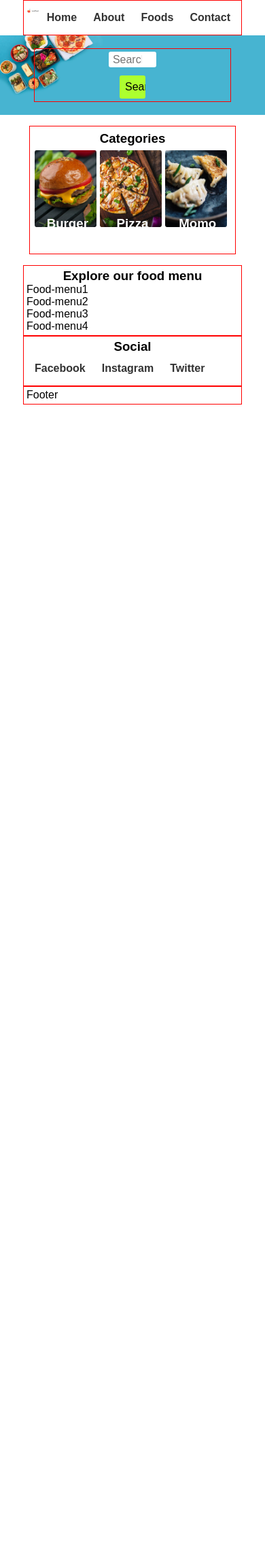
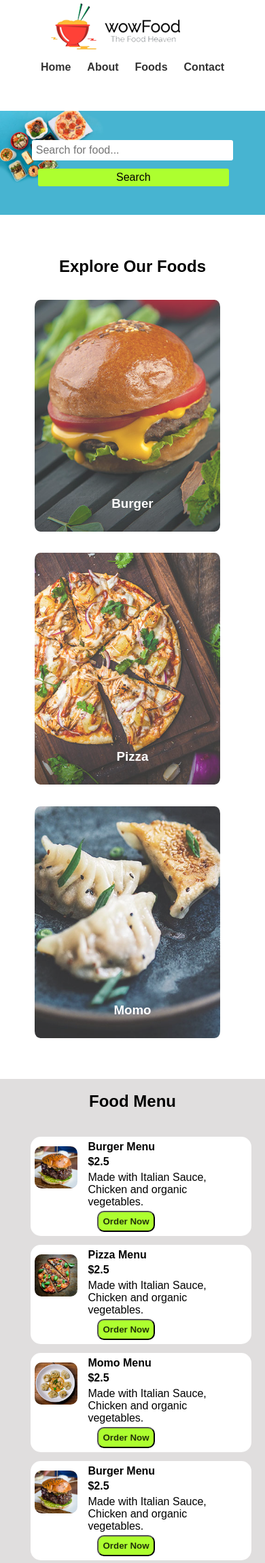
Before and after one commit to Samuel1604/Restaurant-Project, a PHP site: page / in a window 390 px wide. Shown: the top 2299 px of the page at 68% size. Before the commit the page ends 595 px from the top, so only its background shows below. Run offline with PHP 8.4, Linux system fonts and the light colour scheme.

Commit message:
Desktop and mobile responsive webpage

```diff
--- a/css/style.css
+++ b/css/style.css
@@ -7,12 +7,20 @@
 .container {
   width: 80%;
   padding: 1%;
-  border: 1px solid red;
   margin: 0 auto;
 }
 
+button {
+  background-color: greenyellow;
+  padding: 6px;
+  border-radius: 10%;
+  margin-top: 2%;
+}
+
+h2,
 h3 {
   text-align: center;
+  margin-bottom: 2%;
 }
 
 a {
@@ -31,7 +39,6 @@ a:hover {
 
 #logo {
   width: 10%;
-  /* border: 1px solid black; */
 }
 
 #logo img {
@@ -43,7 +50,7 @@ nav {
   justify-content: space-between;
 }
 
-ul{
+ul {
   list-style-type: none;
   display: flex;
 }
@@ -65,11 +72,9 @@ form {
   display: flex;
   align-items: center;
   justify-content: center;
-  flex-direction: column;
 }
 
-
-#search input[type = search] {
+#search input[type="search"] {
   width: 25%;
   padding: 1% 6px;
   border: none;
@@ -77,12 +82,12 @@ form {
   font-size: medium;
 }
 
-#search input[type = submit] {
+#search input[type="submit"] {
   padding: 8px;
   width: 13.5%;
   border: none;
   border-radius: 3px;
-  margin-top: 12px;
+  margin-left: 12px;
   font-size: medium;
   background-color: greenyellow;
   cursor: pointer;
@@ -112,3 +117,152 @@ form {
   bottom: 15%;
   color: white;
 }
+
+#foods {
+  background-color: #e0dede;
+  padding: 4% 0;
+  height: 100%;
+}
+
+#food {
+  display: flex;
+  justify-content: space-between;
+  flex-wrap: wrap;
+}
+
+#food img {
+  width: 20%;
+  height: 20%;
+  border-radius: 5%;
+}
+
+.food-menu {
+  margin: 2%;
+  padding: 2%;
+  background-color: white;
+  border-radius: 15px;
+  width: 40%;
+}
+
+.food-menus {
+  display: flex;
+}
+
+.desc {
+  margin: 0 5%;
+}
+
+button a:hover {
+  font-weight: 900;
+  font-size: small;
+  color: black;
+}
+
+.price {
+  padding: 2% 0;
+  font-weight: bold;
+}
+
+.food-desc {
+  padding-bottom: 2% 0;
+}
+
+.media ul {
+  display: flex;
+  justify-content: center;
+  align-items: center;
+}
+
+.media li {
+  padding: 0 18px;
+}
+
+.media img {
+  width: 70%;
+}
+
+footer {
+  text-align: center;
+}
+
+@media only screen and (max-width: 768px) {
+  nav {
+    display: flex;
+    flex-direction: column;
+    justify-content: center;
+    align-items: center;
+  }
+
+  #logo {
+    width: 80%;
+  }
+
+  #logo img {
+    width: 80%;
+  }
+
+  #search {
+    padding: 10% 0;
+    margin: 10% auto;
+  }
+
+  form {
+    display: flex;
+    flex-direction: column;
+    justify-content: space-evenly;
+  }
+
+  #search input[type="search"] {
+    width: 95%;
+    padding: 6px;
+  }
+
+  #search input[type="submit"] {
+    width: 90%;
+    text-align: center;
+    padding: 4px;
+    margin-top: 12px;
+    margin-right: 3%;
+  }
+
+  #boxs {
+    display: flex;
+    flex-wrap: wrap;
+    justify-content: center;
+  }
+
+  h2 {
+    margin-bottom: 10%;
+  }
+
+  .food-menu {
+    width: 100%;
+  }
+
+  .food-menus {
+    width: 100%;
+  }
+
+  #food {
+    display: flex;
+    flex-direction: column;
+    flex-wrap: wrap;
+    justify-content: center;
+    align-items: center;
+  }
+
+  #food img {
+    margin: 0 auto;
+    border-radius: 10px;
+    margin-top: 8px;
+  }
+
+  button {
+    margin-left: 14px;
+    border-radius: 10px;
+  }
+
+  .media {
+    padding: 12px;
+  }
+}
--- a/index.html
+++ b/index.html
@@ -16,12 +16,15 @@
       <div id="logo">
         <img src="images/logo.png" alt="Restaurant logo">
       </div>
+      <div>
         <ul>
           <li><a href="#">Home</a></li>
           <li><a href="#">About</a></li>
           <li><a href="#">Foods</a></li>
           <li><a href="#">Contact</a></li>
         </ul>
+      </div>
+
     </nav>
   </div>
 
@@ -35,54 +38,138 @@
   </section>
   <section id="categories">
     <div class="container">
-      <h3>Categories</h3>
+      <h2>Explore Our Foods</h2>
       <div id="boxs">
         <div class="box">
+          <a href="#">
             <img src="images/burger.jpg" alt="burger">
             <h3 class="box-text">Burger</h3>
+          </a>
         </div>
         <div class="box">
+          <a href="#">
             <img src="images/pizza.jpg" alt="pizza">
             <h3 class="box-text">Pizza</h3>
+          </a>
         </div>
         <div class="box">
+          <a href="#">
             <img src="images/momo.jpg" alt="momo">
             <h3 class="box-text">Momo</h3>
+          </a>
         </div>
       </div>
     </div>
   </section>
-  <section id="food">
+  <section id="foods">
     <div class="container">
-      <h3>Explore our food menu</h3>
+      <h2>Food Menu</h2>
+      <div id="food">
         <div class="food-menu">
-        Food-menu1
+          <div class="food-menus">
+            <img src="images/menu-burger.jpg" alt="Burger">
+
+            <div class="desc">
+              <h4>Burger Menu</h4>
+              <p class="price">$2.5</p>
+              <p class="food-desc">Made with Italian Sauce, Chicken and organic vegetables.</p>
+              <button>
+                <a href="#">Order Now</a>
+              </button>
+            </div>
+          </div>
         </div>
         <div class="food-menu">
-        Food-menu2
+          <div class="food-menus">
+            <img src="images/menu-pizza.jpg" alt="Pizza">
+
+            <div class="desc">
+              <h4>Pizza Menu</h4>
+              <p class="price">$2.5</p>
+              <p class="food-desc">Made with Italian Sauce, Chicken and organic vegetables.</p>
+              <button>
+                <a href="#">Order Now</a>
+              </button>
+            </div>
+          </div>
         </div>
         <div class="food-menu">
-        Food-menu3
+          <div class="food-menus">
+            <img src="images/menu-momo.jpg" alt="Momo">
+
+            <div class="desc">
+              <h4>Momo Menu</h4>
+              <p class="price">$2.5</p>
+              <p class="food-desc">Made with Italian Sauce, Chicken and organic vegetables.</p>
+              <button>
+                <a href="#">Order Now</a>
+              </button>
+            </div>
+          </div>
         </div>
         <div class="food-menu">
-        Food-menu4
+          <div class="food-menus">
+            <img src="images/menu-burger.jpg" alt="Burger">
+
+            <div class="desc">
+              <h4>Burger Menu</h4>
+              <p class="price">$2.5</p>
+              <p class="food-desc">Made with Italian Sauce, Chicken and organic vegetables.</p>
+              <button>
+                <a href="#">Order Now</a>
+              </button>
+            </div>
+          </div>
+        </div>
+        <div class="food-menu">
+          <div class="food-menus">
+            <img src="images/menu-pizza.jpg" alt="Pizza">
+
+            <div class="desc">
+              <h4>Pizza Menu</h4>
+              <p class="price">$2.5</p>
+              <p class="food-desc">Made with Italian Sauce, Chicken and organic vegetables.</p>
+              <button>
+                <a href="#">Order Now</a>
+              </button>
+            </div>
+          </div>
+        </div>
+        <div class="food-menu">
+          <div class="food-menus">
+            <img src="images/menu-momo.jpg" alt="Momo">
+
+            <div class="desc">
+              <h4>Momo Menu</h4>
+              <p class="price">$2.5</p>
+              <p class="food-desc">Made with Italian Sauce, Chicken and organic vegetables.</p>
+              <button>
+                <a href="#">Order Now</a>
+              </button>
+            </div>
+          </div>
+        </div>
       </div>
     </div>
   </section>
   <section id="social">
     <div class="container">
-      <h3>Social</h3>
       <div class="media">
         <ul>
-          <li><a href="#">Facebook</a></li>
-          <li><a href="#">Instagram</a></li>
-          <li><a href="#">Twitter</a></li>
+          <li><a href="#"><img src="https://cdn.iconscout.com/icon/free/png-64/facebook-logo-2019-1597680-1350125.png"
+                alt="facebook-logo-2019-1597680-1350125"></a></li>
+          <li><a href="#"><img src="https://cdn.iconscout.com/icon/free/png-64/instagram-52-151106.png"
+                alt="instagram-52-151106"></a></li>
+          <li><a href="#"><img src="https://cdn.iconscout.com/icon/free/png-64/twitter-2038532-1718517.png"
+                alt="twitter-2038532-1718517"></a></li>
         </ul>
       </div>
   </section>
   <section id="footer">
     <div class="container">
-      <footer>Footer</footer>
+      <footer>
+        <p>All rights reserved. Designed By <a href="#">Samuel Ayokanmi</a></p>
+      </footer>
     </div>
   </section>
 </body>
```
Lines whose indentation alone changed are shown as unchanged.
